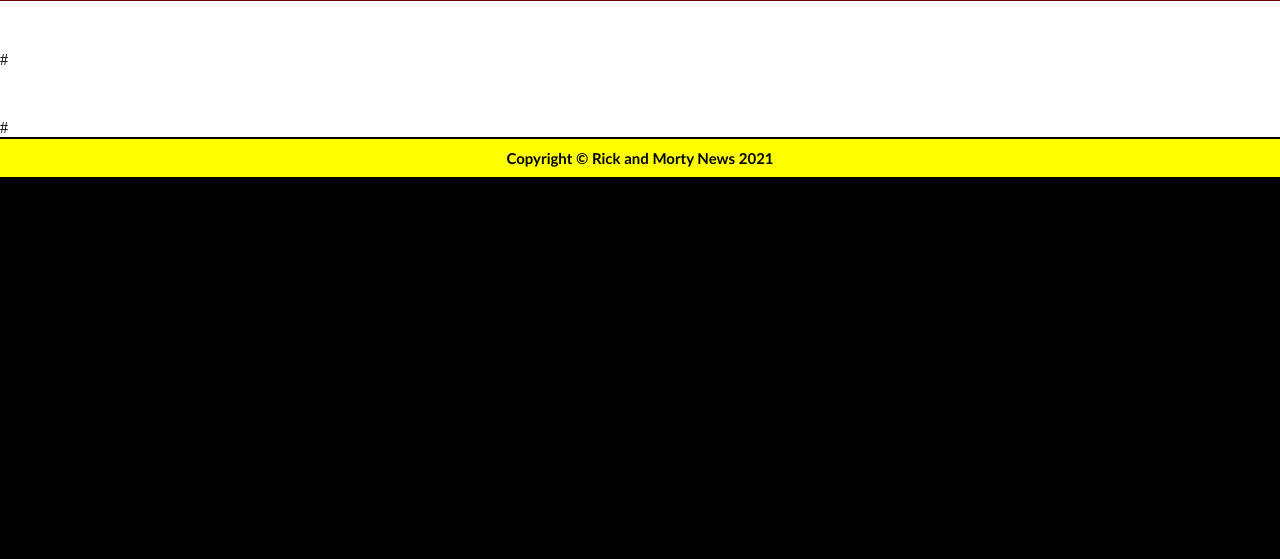
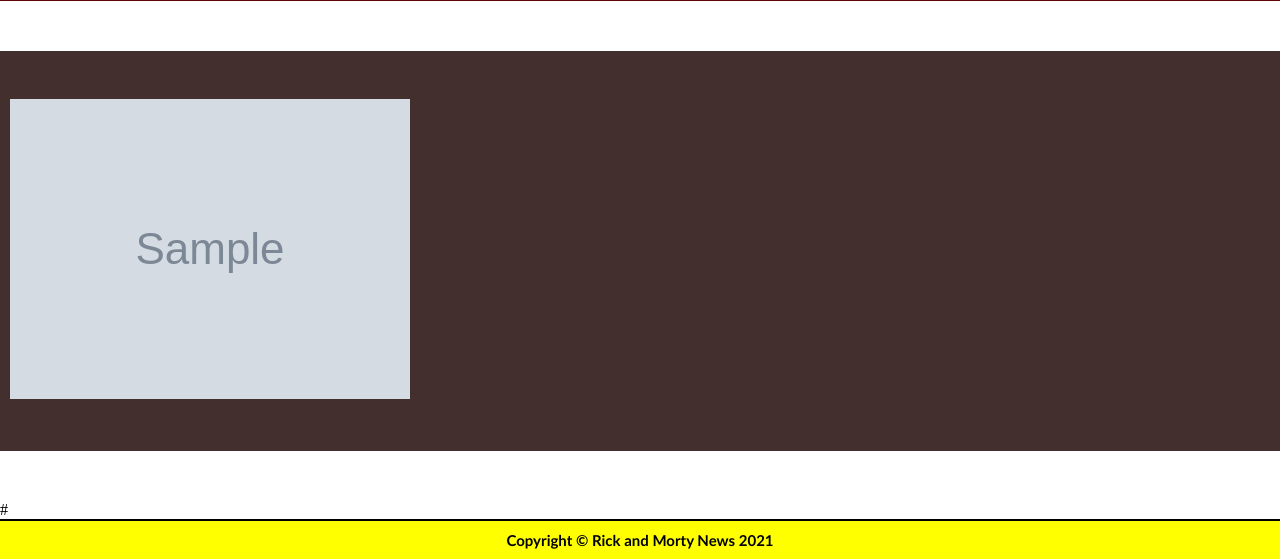
Before and after one commit to Musy0ka/API, a Flask app: template templates/home.html in a window 1280 px wide. Shown: the part 717-1276 px from the top of the page. Before the commit the page ends 894 px from the top, so only its background shows below. Run offline with Flask 2, Linux system fonts and the light colour scheme; the template is opened without the code that fills it: most values are stand-ins (such as "Sample title", 1, 10 or a date in 2020); grey boxes marked "Sample" are stand-in pictures.

Commit message:
display in html

```diff
--- a/app.py
+++ b/app.py
@@ -14,9 +14,8 @@
   newsapi = NewsApiClient(api_key= 'a71b570af85a4a83871d2e569a90d250')
 
   #for top headlines of news
-  top_headlines = newsapi.get_top_headlines
+  top_headlines = newsapi.get_top_headlines(sources = 'bbc-news')
   # sources is meant by, where the news comes into your app by api
-
 
   #fetch all the articles of top headlines news
   t_articles = top_headlines['articles']
--- a/templates/home.html
+++ b/templates/home.html
@@ -23,7 +23,12 @@
 <section id="main">
   <div class="banner"><img src="" alt=""></div>
   <div class="head">TODAY'S TOP HEADLINES</div>
-  #
+    {% for title,desc,img,p_date,url in contents%}
+    <div class="wrapper">
+      <div class="item"><a href="{{url}}"><img src="{{img}}"></a></div>
+    </div>
+    {% endfor %}
+
   <div class="head">TODAY'S NEWS</div>
   #
 
```
